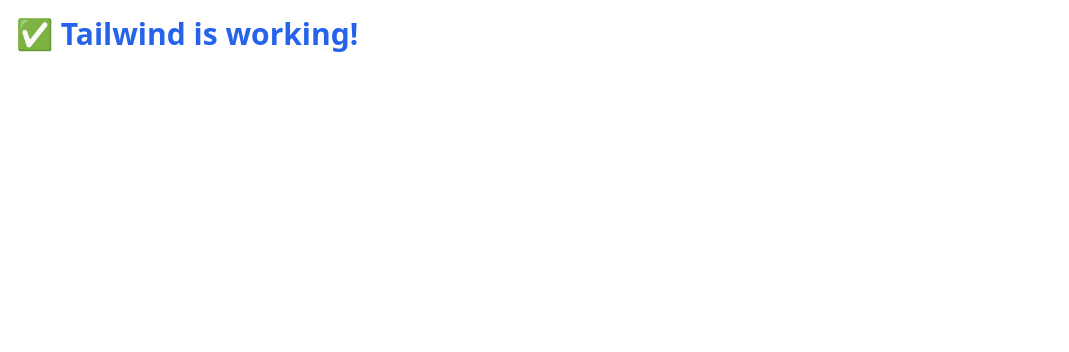
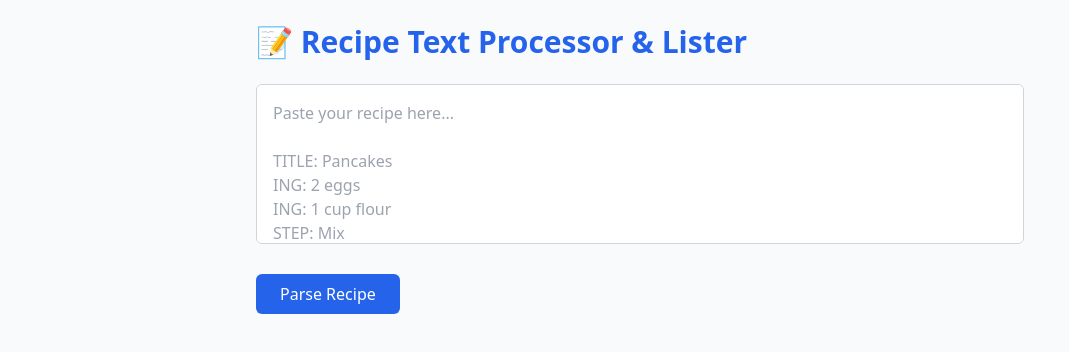
Before and after one commit to C4lcul4tor/Recipe-Text-Processor-Lister, a React (Vite) app in the folder client/: page / in a window 1280 px wide. Shown: the top 352 px of the page, without its empty margins (0-1069 px from the left). Built offline with nearby package versions, Linux system fonts and the light colour scheme.

Commit message:
Step 6 Complete: Connect frontend to backend and display parsed recipe successfully

```diff
--- a/client/src/App.tsx
+++ b/client/src/App.tsx
@@ -1,7 +1,92 @@
+import { useState } from "react";
+
+interface Recipe {
+  title: string;
+  ingredients: string[];
+  steps: string[];
+}
+
 export default function App() {
+  const [input, setInput] = useState("");
+  const [parsed, setParsed] = useState<Recipe | null>(null);
+  const [error, setError] = useState("");
+
+  const handleParse = async () => {
+    setError("");
+    setParsed(null);
+
+    try {
+      const response = await fetch("http://localhost:3001/parse-recipe", {
+        method: "POST",
+        headers: {
+          "Content-Type": "application/json",
+        },
+        body: JSON.stringify({ text: input }),
+      });
+
+      if (!response.ok) {
+        const { error } = await response.json();
+        throw new Error(error || "Failed to parse recipe");
+      }
+
+      const data = await response.json();
+      setParsed(data);
+    } catch (err: any) {
+      setError(err.message || "Something went wrong");
+    }
+  };
+
   return (
-    <div className="text-3xl font-bold text-blue-600 p-4">
-      ✅ Tailwind is working!
+    <div className="min-h-screen bg-gray-50 p-6 text-gray-900">
+      <div className="max-w-3xl mx-auto space-y-6">
+        <h1 className="text-3xl font-bold text-blue-600">
+          📝 Recipe Text Processor & Lister
+        </h1>
+
+        <textarea
+          className="w-full h-40 p-4 border border-gray-300 rounded-md resize-none"
+          placeholder={`Paste your recipe here...\n\nTITLE: Pancakes\nING: 2 eggs\nING: 1 cup flour\nSTEP: Mix\nSTEP: Fry`}
+          value={input}
+          onChange={(e) => setInput(e.target.value)}
+        />
+
+        <button
+          className="bg-blue-600 text-white px-6 py-2 rounded-md hover:bg-blue-700"
+          onClick={handleParse}
+        >
+          Parse Recipe
+        </button>
+
+        {error && (
+          <div className="text-red-600 font-semibold">{error}</div>
+        )}
+
+        {parsed && (
+          <div className="bg-white p-4 shadow-md rounded-md">
+            <h2 className="text-2xl font-semibold mb-2 text-green-600">
+              {parsed.title}
+            </h2>
+
+            <div className="mb-4">
+              <h3 className="font-semibold">🧂 Ingredients:</h3>
+              <ul className="list-disc list-inside">
+                {parsed.ingredients.map((ing, index) => (
+                  <li key={index}>{ing}</li>
+                ))}
+              </ul>
+            </div>
+
+            <div>
+              <h3 className="font-semibold">👨‍🍳 Steps:</h3>
+              <ol className="list-decimal list-inside">
+                {parsed.steps.map((step, index) => (
+                  <li key={index}>{step}</li>
+                ))}
+              </ol>
+            </div>
+          </div>
+        )}
+      </div>
     </div>
   );
 }
```
